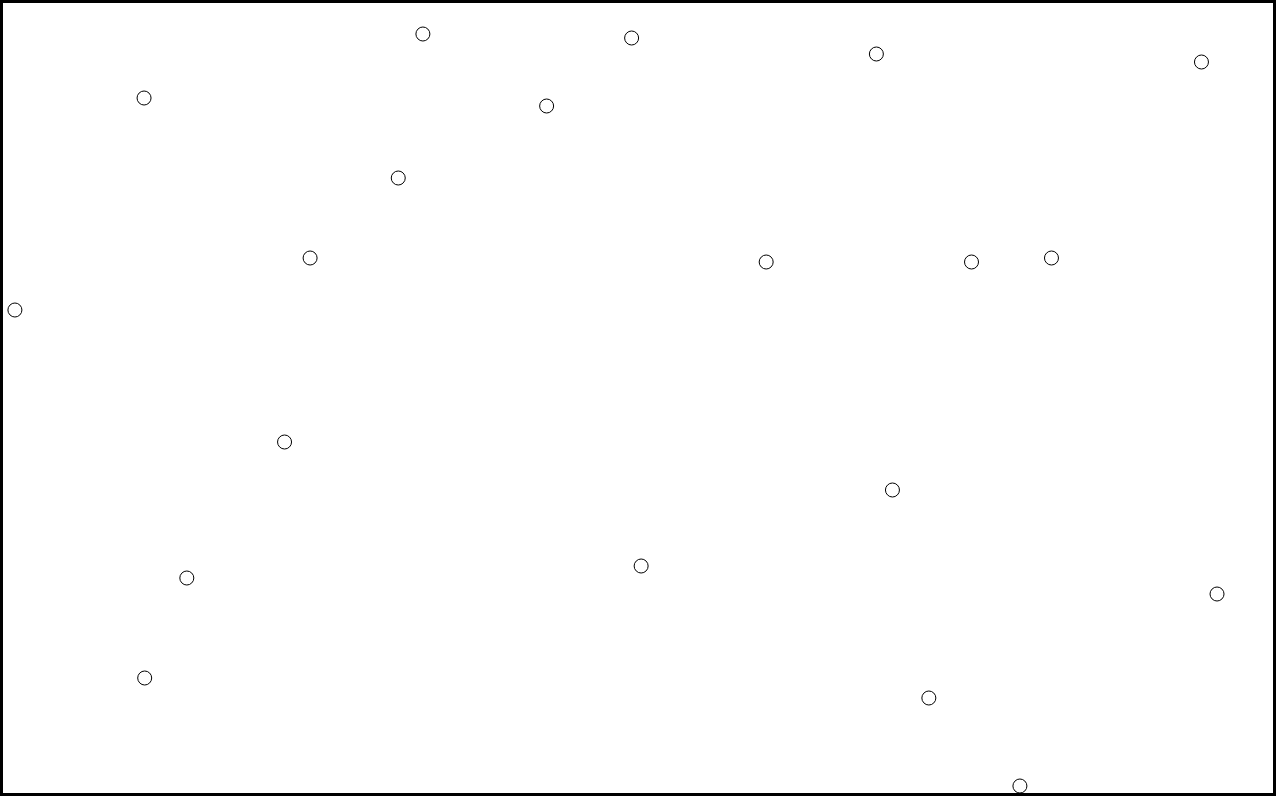
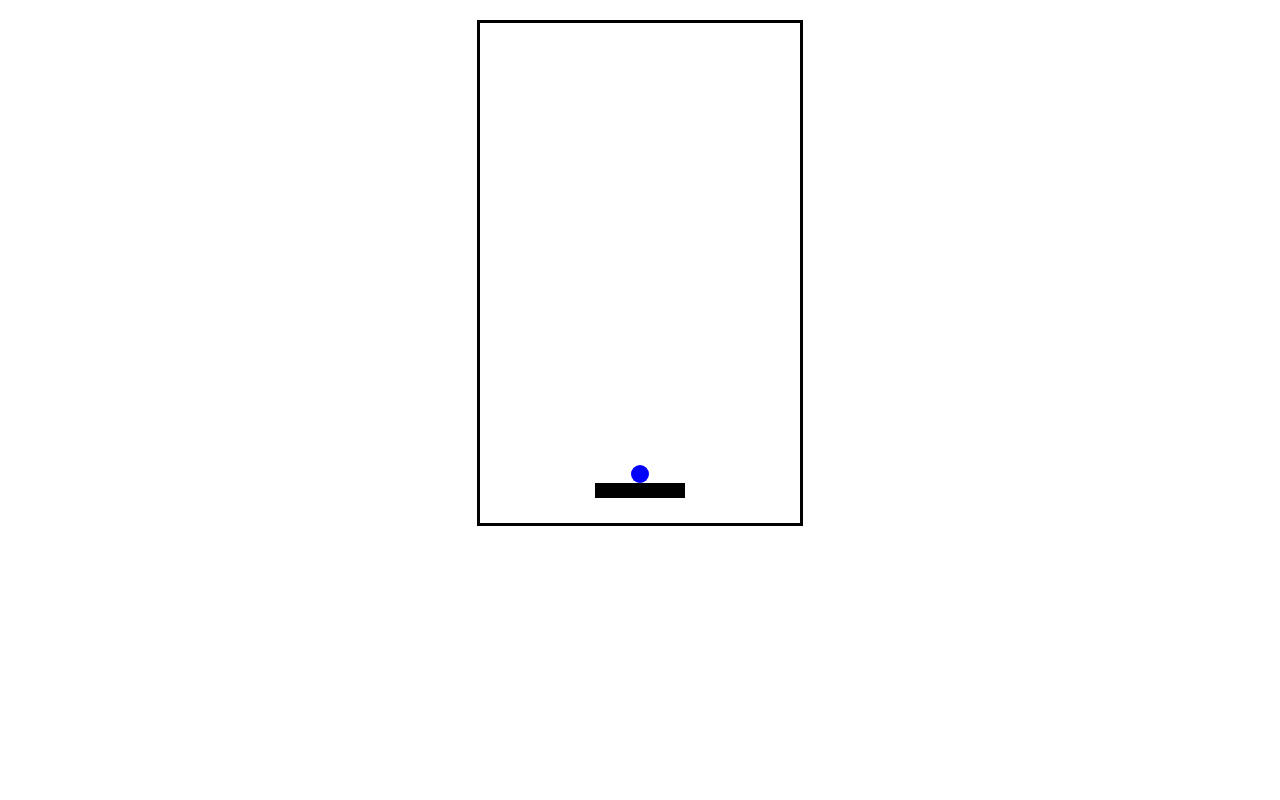
Before and after one commit to Huls26/Javascript-eloquent-notes-code-, a plain HTML site: page Browser/canvas/games/games.html in a window 1280 px wide. Drawn offline with Linux system fonts and the light colour scheme.

Commit message:
breakout: board and the ball

```diff
--- /dev/null
+++ b/Browser/canvas/games/breakout.js
@@ -0,0 +1,109 @@
+"use strict"
+document.body.style.display = "flex";
+document.body.style.justifyContent = "center";
+
+let canvas = document.querySelector("canvas");
+
+canvas.style.marginTop = "20px";
+canvas.width = 320;
+canvas.height = 500;
+
+let c = canvas.getContext("2d");
+
+// mouse
+let mouse = {
+    x: canvas.width / 2 - 45,
+    y: canvas.height / 2,
+}
+
+
+// board
+class Board {
+    constructor(x) {
+        this.x = x;
+        this.y = 460;
+        this.width = 90;
+        this.height = 15;
+    }
+
+    draw() {
+        c.beginPath();
+        c.fillRect(mouse.x, 460, 90, 15)
+        c.fillStyle = "Black";
+        c.closePath()
+    }
+
+    update(x) {
+        let board = new Board(x);
+        board.draw()
+    }
+}
+
+// right side
+let rs = canvas.width - 90;
+
+// ball
+class Ball {
+    constructor(x, y, radius) {
+        this.x = x;
+        this.y = y;
+        this.dx = 4;
+        this.dy = 4
+        this.radius = radius;
+    }
+
+    draw() {
+        c.beginPath()
+        c.arc(this.x, this.y, this.radius, 0, Math.PI *2, false)
+        c.fillStyle = "blue";
+        c.fill()
+        c.closePath()
+    }
+
+    update(x) {
+        let ball = new Ball (this.x, this.y, this.radius)
+        ball.draw()
+    }
+
+    stick() {
+
+    }
+}
+
+// object
+// board
+let board = new Board(mouse.x);
+board.draw()
+
+//ball
+let ball = new Ball(mouse.x + 45, 460 - 9, 9);
+ball.draw()
+
+// mouse event
+canvas.addEventListener("mousemove", event => {
+    mouse.x = event.pageX - (canvas.width-45);
+})
+
+canvas.addEventListener("click", event => {
+})
+// remove this event after click or use
+
+// removeEventListener
+
+// animate
+function animate() {
+    c.clearRect(0, 0, canvas.width, canvas.height)
+    if (mouse.x <= 0) {
+        mouse.x = 0;
+    } else if (mouse.x >= rs) {
+        mouse.x = rs;
+    }
+
+    ball.update()
+    c.fillStyle = "blue";
+    c.fillStyle = "Black";
+    board.update(mouse.x)
+    requestAnimationFrame(animate);
+}
+
+animate()
--- a/Browser/canvas/games/pet-a-cat.html
+++ b/Browser/canvas/games/games.html
@@ -13,8 +13,11 @@
     <script src="./petACat.js"></script> -->
 
     <!-- rainDrop -->
+    <!-- <canvas></canvas>
+    <script src="./rainDrop.js"></script> -->
+
+    <!-- breakout -->
     <canvas></canvas>
-
-    <script src="./rainDrop.js"></script>
+    <script src="./breakout.js"></script>
 </body>
 </html>
```
